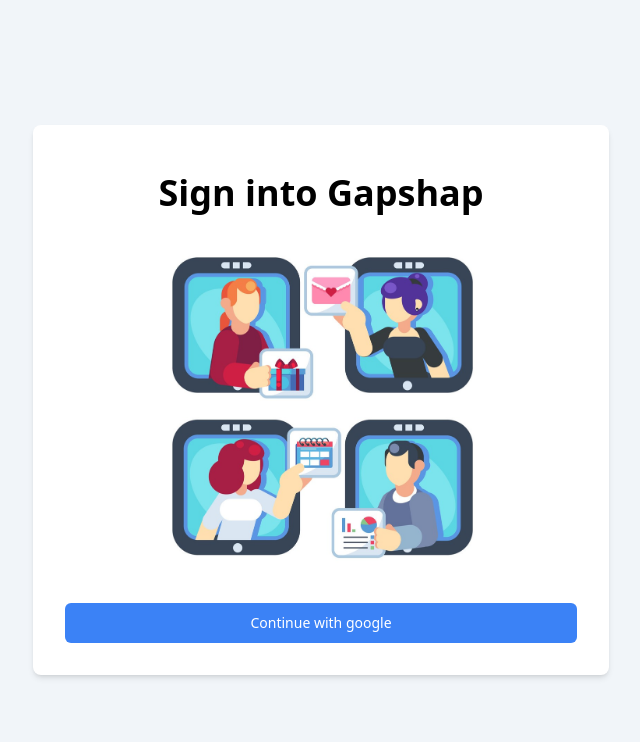
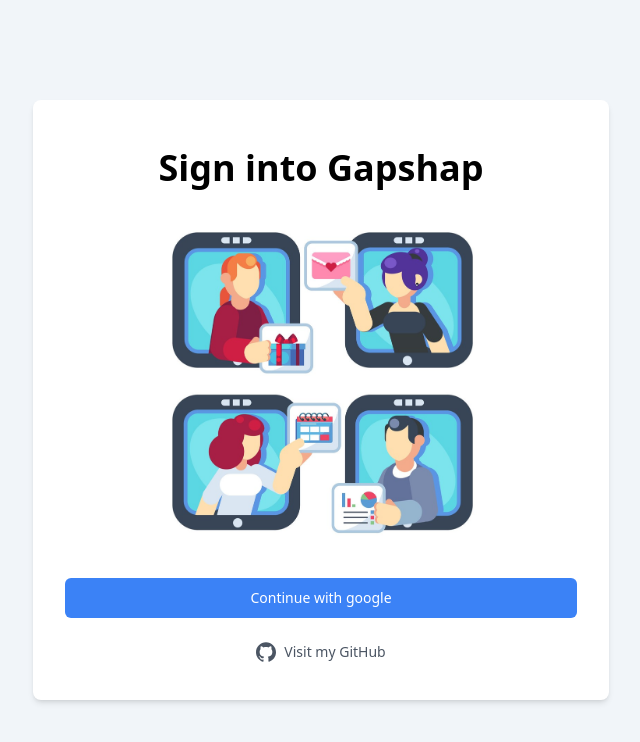
Before and after one commit to Rodent12/Gapshap-Nextjs, a Next.js app: page /login in a window 1280 px wide. Shown: the top 742 px of the page, without its empty margins (319-959 px from the left). Built offline with nearby package versions, Linux system fonts and the light colour scheme.

Commit message:
Added repo link to login page

```diff
--- a/src/app/(auth)/login/page.tsx
+++ b/src/app/(auth)/login/page.tsx
@@ -1,10 +1,11 @@
 "use client";
 
 import Button from "@/components/ui/Button";
-import { FC, useState } from "react";
+import { FC, useState} from "react";
 import { signIn } from "next-auth/react";
 import { toast } from "react-hot-toast";
 import Image from "next/image";
+import Link from "next/link";
 
 const Page: FC = () => {
   const [isLoading, setIsLoading] = useState<boolean>(false);
@@ -36,6 +37,24 @@
             >
               {isLoading? "Logging in..." : "Continue with google"}
             </Button>
+            <div className="mt-6 text-center">
+            <Link
+              href="https://github.com/Rodent12/Gapshap-Nextjs"
+              target="_blank"
+              rel="noopener noreferrer"
+              className="inline-flex items-center text-sm text-gray-600 hover:text-gray-800"
+            >
+              <svg
+                className="w-5 h-5 mr-2"
+                fill="currentColor"
+                viewBox="0 0 24 24"
+                xmlns="http://www.w3.org/2000/svg"
+              >
+                <path d="M12 .297c-6.63 0-12 5.373-12 12 0 5.303 3.438 9.8 8.205 11.385.6.113.82-.258.82-.577 0-.285-.01-1.04-.015-2.04-3.338.724-4.042-1.61-4.042-1.61C4.422 18.07 3.633 17.7 3.633 17.7c-1.087-.744.084-.729.084-.729 1.205.084 1.838 1.236 1.838 1.236 1.07 1.835 2.809 1.305 3.495.998.108-.776.417-1.305.76-1.605-2.665-.3-5.466-1.332-5.466-5.93 0-1.31.465-2.38 1.235-3.22-.135-.303-.54-1.523.105-3.176 0 0 1.005-.322 3.3 1.23.96-.267 1.98-.399 3-.405 1.02.006 2.04.138 3 .405 2.28-1.552 3.285-1.23 3.285-1.23.645 1.653.24 2.873.12 3.176.765.84 1.23 1.91 1.23 3.22 0 4.61-2.805 5.625-5.475 5.92.42.36.81 1.096.81 2.22 0 1.606-.015 2.896-.015 3.286 0 .315.21.69.825.57C20.565 22.092 24 17.592 24 12.297c0-6.627-5.373-12-12-12" />
+              </svg>
+              Visit my GitHub
+            </Link>
+          </div>
         </div>
       </div>
     </>
```
